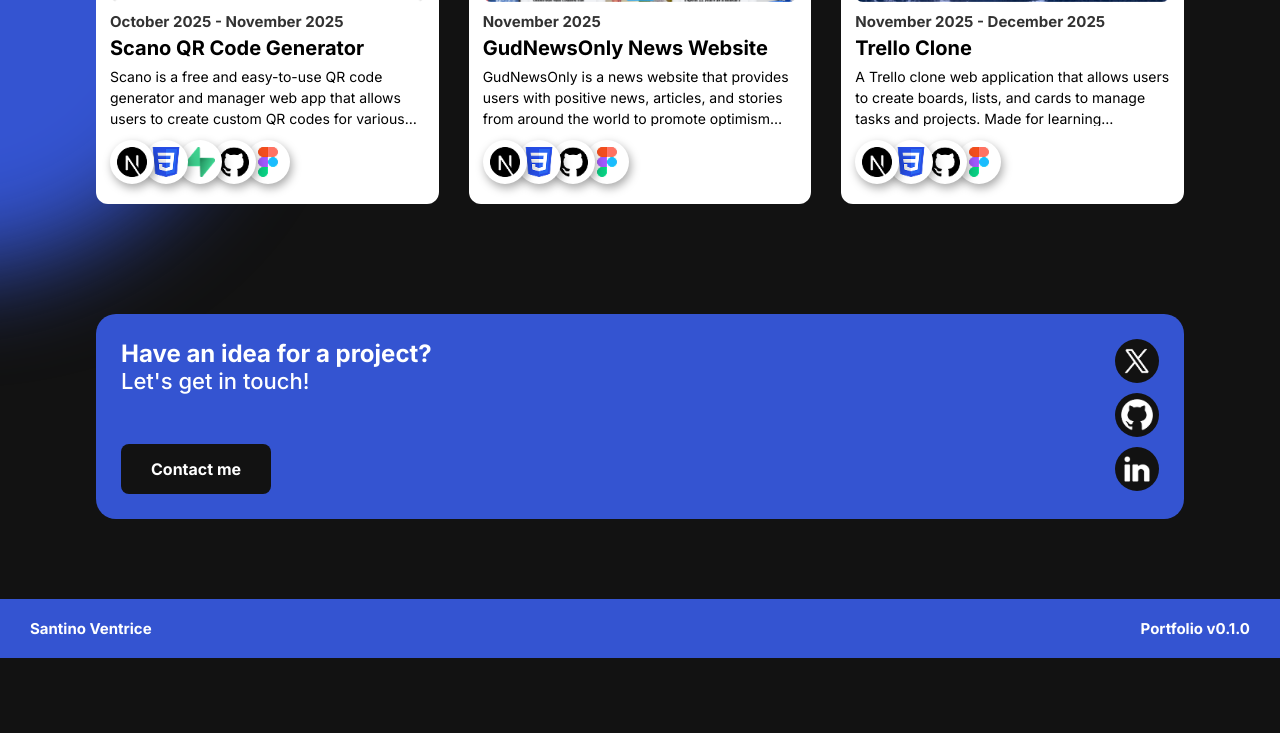
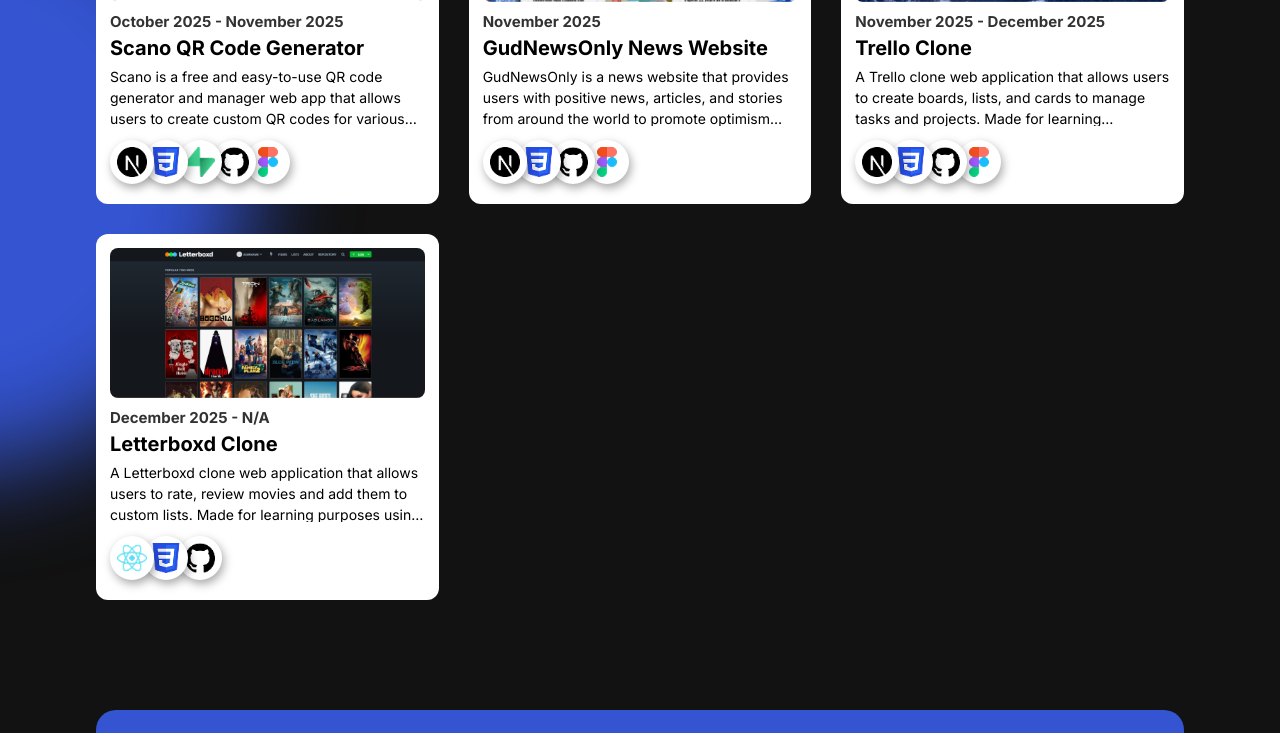
Before and after one commit to SantiVentri/santiventri, a Next.js app: page / in a window 1280 px wide. Shown: the part 2190-2923 px from the top of the page. Before the commit the page ends 2848 px from the top, so only its background shows below. Built offline with nearby package versions, Linux system fonts and the light colour scheme.

Commit message:
Add Letterboxd Clone project to projects section
Added a new project entry for Letterboxd Clone website, including its screenshot, description, tools used, and link. Also, fixing the object position in project header images.

```diff
--- a/src/components/sections/projects-section/project/project.module.css
+++ b/src/components/sections/projects-section/project/project.module.css
@@ -29,6 +29,7 @@
 
 .container .headerImage {
     object-fit: cover;
+    object-position: top;
     image-rendering: auto;
     backface-visibility: hidden;
     transform: translateZ(0);
--- a/src/components/sections/projects-section/projects-section.tsx
+++ b/src/components/sections/projects-section/projects-section.tsx
@@ -50,6 +50,20 @@
         ],
         "link": "https://trello.santiventri.com"
     },
+    {
+        "image": "/sections/projects/Letterboxd-Clone-Screenshot.png",
+        "active": true,
+        "start": "December 2025",
+        "end": "N/A",
+        "title": "Letterboxd Clone",
+        "description": "A Letterboxd clone web application that allows users to rate, review movies and add them to custom lists. Made for learning purposes using the TMDB API.",
+        "tools": [
+            "Github",
+            "CSS",
+            "React",
+        ],
+        "link": "https://letterboxd.santiventri.com"
+    },
 ]
 
 export default function ProjectsSection({ limit }: { limit?: number }) {
```
Also changed, not shown: public/sections/projects/Letterboxd-Clone-Screenshot.png (added).
